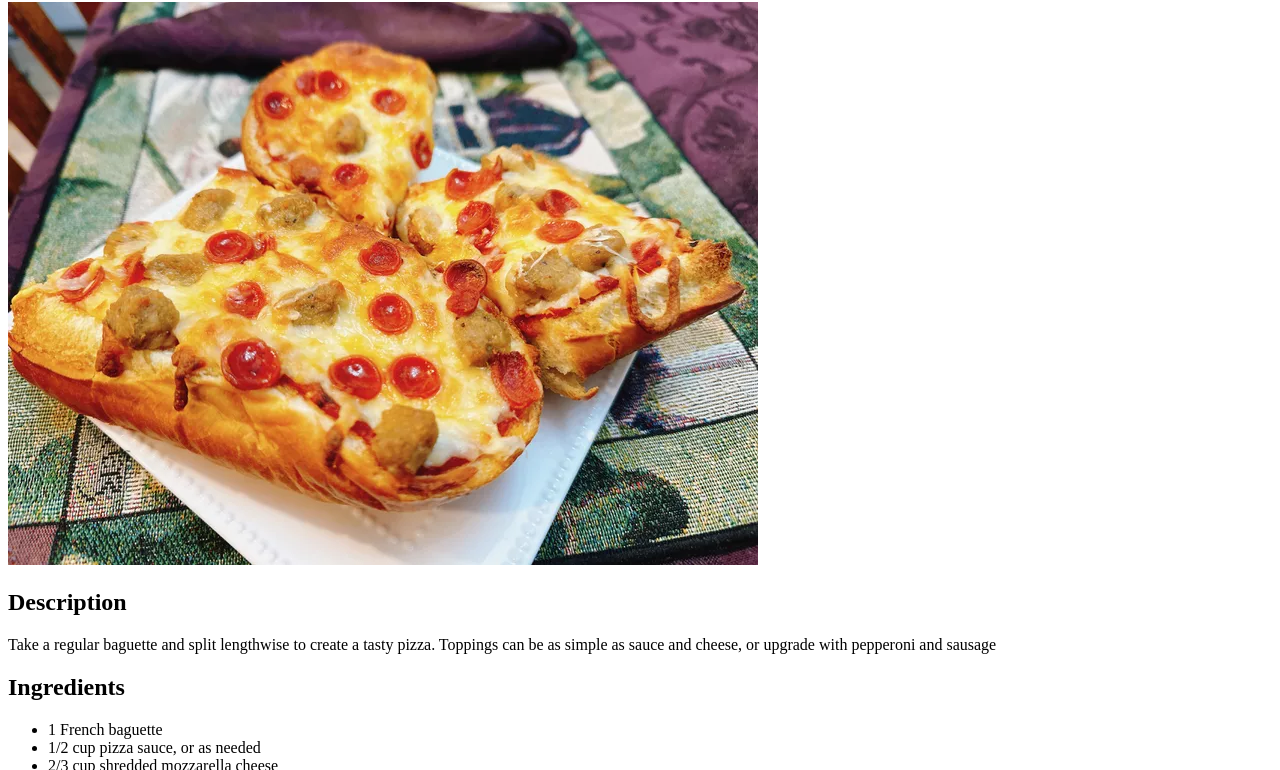
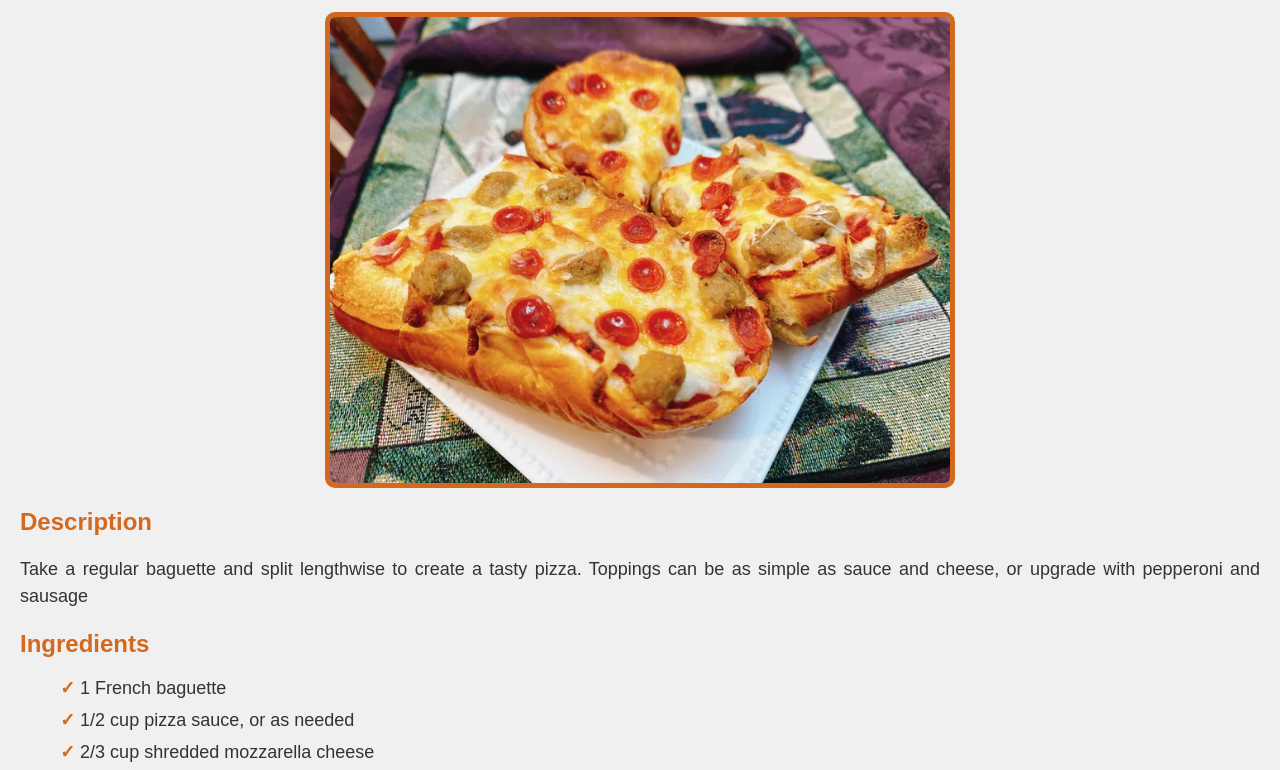
Before and after one commit to ahmedTarek1525/odin-recipes, a plain HTML site: page recipes/BaguettePizza.html in a window 1280 px wide. Shown: the part 78-848 px from the top of the page. Drawn offline with Linux system fonts and the light colour scheme.

Commit message:
add a styles.css and linked to recipes.

```diff
--- a/recipes/BaguettePizza.html
+++ b/recipes/BaguettePizza.html
@@ -4,6 +4,7 @@
     <meta charset="UTF-8">
     <meta name="viewport" content="width=device-width, initial-scale=1.0">
     <title>Baguette Pizza</title>
+    <link rel="stylesheet" href="./CSS/styles.css">
 </head>
 <body>
     <h1> Baguette Pizza </h1>
--- /dev/null
+++ b/recipes/CSS/styles.css
@@ -0,0 +1,49 @@
+body {
+    font-family: Arial, sans-serif;
+    background-color: #f0f0f0;
+    margin: 20px;
+  }
+
+  h1 {
+    color: #d2691e;
+    text-align: center;
+    font-size: 36px;
+  }
+
+  img {
+    display: block;
+    margin-left: auto;
+    margin-right: auto;
+    width: 50%;
+    border: 5px solid #d2691e;
+    border-radius: 10px;
+  }
+
+  h2 {
+    color: #d2691e;
+    font-size: 24px;
+    margin-top: 20px;
+  }
+
+  p {
+    color: #333333;
+    font-size: 18px;
+    line-height: 1.5;
+    text-align: justify;
+  }
+
+  ul, ol {
+    color: #333333;
+    font-size: 18px;
+    list-style-type: none;
+  }
+
+  li {
+    margin-bottom: 10px;
+  }
+
+  li:before {
+    content: "✓ ";
+    color: #d2691e;
+    font-weight: bold;
+  }
```
Also changed, not shown: recipes/ReesesBrownies.html (+1 -0 lines), recipes/YakisobaChicken.html (+1 -0 lines).
